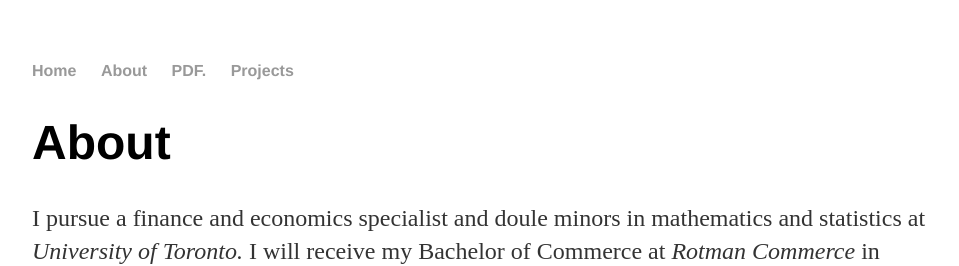
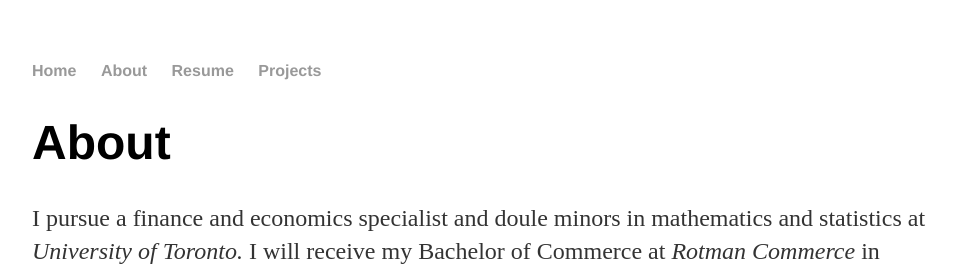
Before and after one commit to CassieZZH/CassieZZH.github.io, a Jekyll site: the page built from about/index.html, in a window 1280 px wide. Shown: the top 266 px of the page, without its empty margins (160-1119 px from the left). Built offline with Jekyll 4.4.1, drawn with Linux system fonts in a browser that asks for light colours.

Commit message:
Update default.html

```diff
--- a/_layouts/default.html
+++ b/_layouts/default.html
@@ -13,7 +13,7 @@
 <ul>
 <li><a href="/">Home</a></li>
 <li><a href="/about">About</a></li>
-<li><a href="CassieZZH.github.io/resume/zhihan_zhou_resume.pdf" target="_blank">PDF.</a></li>
+<li><a href="CassieZZH.github.io/resume/zhihan_zhou_resume.pdf" target="_blank">Resume</a></li>
 <li><a href="/projects">Projects</a></li>
 </ul>
     </nav>
```
